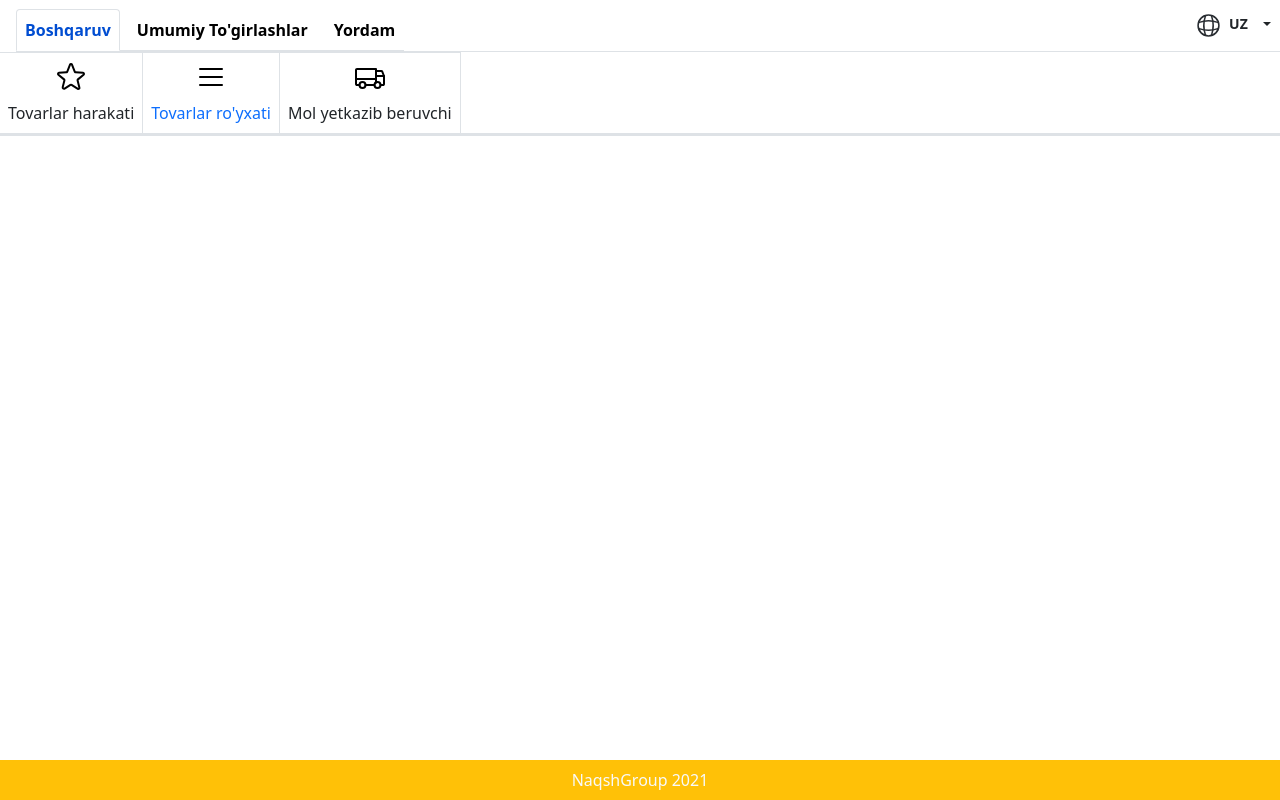
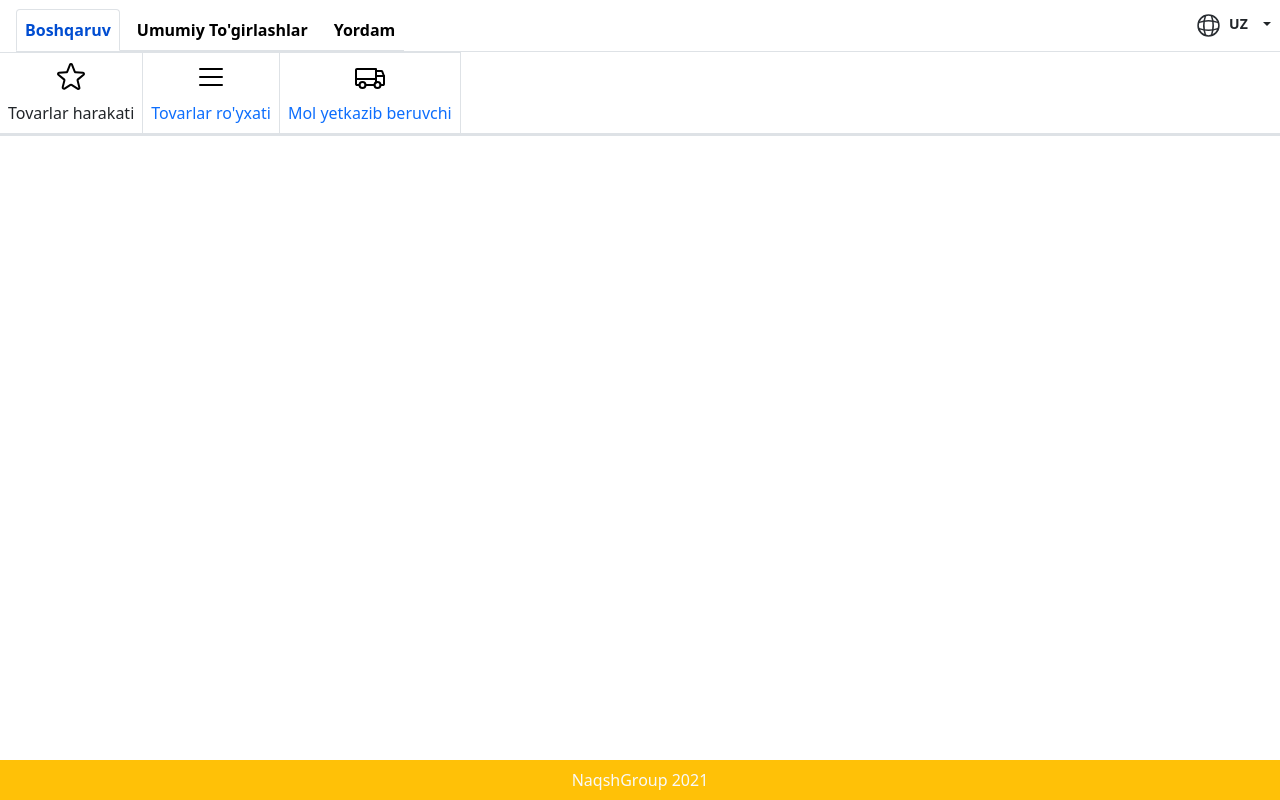
Before and after one commit to Muhammad614/N-Market, a plain HTML site: page index.html in a window 1280 px wide. Drawn offline with nearby package versions, Linux system fonts and the light colour scheme.

Commit message:
Update index.html

```diff
--- a/index.html
+++ b/index.html
@@ -65,7 +65,7 @@
                     <div class="p-2 border-end content text-center" id="card">
                         <img src="./assets/icons/Truck.svg" alt="" class="">
 
-                        <p class="mt-2 fs-6 w-auto mb-0">Mol yetkazib beruvchi</p>
+                        <p class="mt-2 fs-6 w-auto mb-0"><a href="delivery.html" class="text-decoration-none">Mol yetkazib beruvchi</a></p>
                     </div>
                 </div>
             </div>
```
